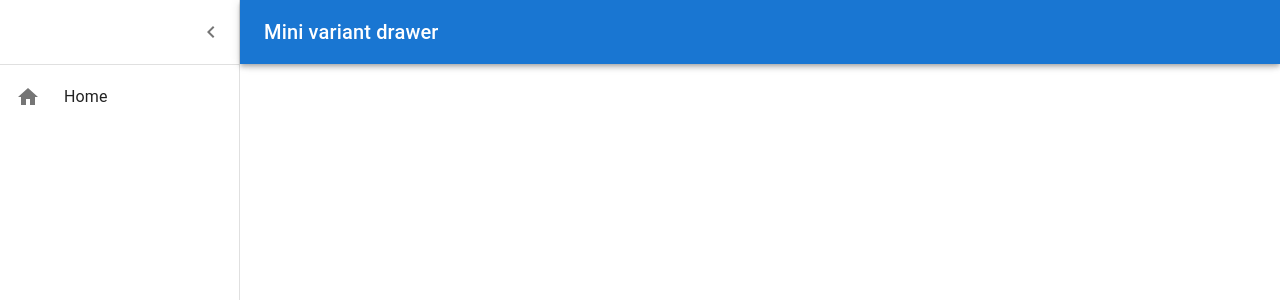
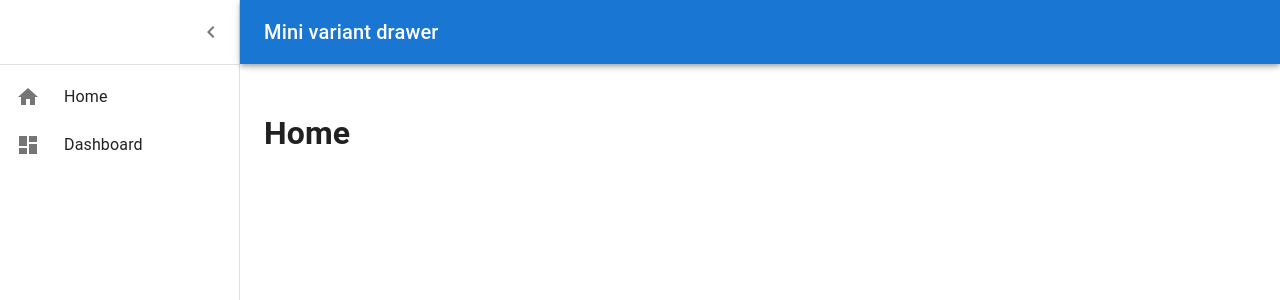
Before and after one commit to PongsathornUtsa/kucertV2, a React (Vite) app in the folder frontend/: page / in a window 1280 px wide. Both pictures are taken after a click on the button 32 px from the left and 32 px from the top of the page. Shown: the top 300 px of the page. Built offline with nearby package versions, Linux system fonts and the light colour scheme; the HTML template or start-up script is replaced by a standard one.

Commit message:
add route

```diff
--- a/frontend/src/App.tsx
+++ b/frontend/src/App.tsx
@@ -1,6 +1,7 @@
 import { BrowserRouter, Routes, Route } from 'react-router-dom';
 import Drawers from "./components/drawers/Drawer";
 import Home from './pages/home/Home';
+import Dashboard from './pages/dashboard/Dashboard';
 
 function App() {
   return (
@@ -8,6 +9,7 @@ function App() {
       <Drawers>
         <Routes>
           <Route path="/" element={<Home />} />
+          <Route path="/dashboard" element={<Dashboard />} />
         </Routes>
       </Drawers >
     </BrowserRouter>
--- a/frontend/src/components/drawers/Drawer.tsx
+++ b/frontend/src/components/drawers/Drawer.tsx
@@ -16,8 +16,7 @@ import ListItem from "@mui/material/ListItem";
 import ListItemButton from "@mui/material/ListItemButton";
 import ListItemIcon from "@mui/material/ListItemIcon";
 import ListItemText from "@mui/material/ListItemText";
-import InboxIcon from "@mui/icons-material/MoveToInbox";
-import MailIcon from "@mui/icons-material/Mail";
+import DashboardIcon from '@mui/icons-material/Dashboard';
 import HomeIcon from '@mui/icons-material/Home';
 import { Link } from 'react-router-dom';
 
@@ -143,11 +142,40 @@ const Drawers = ({ children }: { children: React.ReactNode }) => {
                             <ListItemText primary="Home" sx={{ opacity: open ? 1 : 0 }} />
                         </ListItemButton>
                     </ListItem>
-                    {/* Other items (Starred, Send email, Drafts, etc.) */}
+
+                    {/* Dashboard item */}
+                    <ListItem disablePadding sx={{ display: 'block' }}>
+                        <ListItemButton component={Link} to="/dashboard">
+                            <ListItemIcon sx={{ minWidth: 0, mr: open ? 3 : 'auto', justifyContent: 'center' }}>
+                                <DashboardIcon />
+                            </ListItemIcon>
+                            <ListItemText primary="Dashboard" sx={{ opacity: open ? 1 : 0 }} />
+                        </ListItemButton>
+                    </ListItem>
+
+                    {/* Other items (placeholders) */}
+                    {/* <ListItem disablePadding sx={{ display: 'block' }}>
+                        <ListItemButton>
+                            <ListItemIcon sx={{ minWidth: 0, mr: open ? 3 : 'auto', justifyContent: 'center' }}>
+                                <MailIcon />
+                            </ListItemIcon>
+                            <ListItemText primary="Mail" sx={{ opacity: open ? 1 : 0 }} />
+                        </ListItemButton>
+                    </ListItem>
+                    <ListItem disablePadding sx={{ display: 'block' }}>
+                        <ListItemButton>
+                            <ListItemIcon sx={{ minWidth: 0, mr: open ? 3 : 'auto', justifyContent: 'center' }}>
+                                <StarIcon />
+                            </ListItemIcon>
+                            <ListItemText primary="Starred" sx={{ opacity: open ? 1 : 0 }} />
+                        </ListItemButton>
+                    </ListItem> */}
+                    {/* Add more items as needed */}
                 </List>
 
             </Drawer>
             <Box component="main" sx={{ flexGrow: 1, p: 3 }}>
+                <DrawerHeader />
                 {children}
             </Box>
         </Box>
--- /dev/null
+++ b/frontend/src/pages/dashboard/Dashboard.tsx
@@ -0,0 +1,7 @@
+const Dashboard = () => {
+  return (
+    <div>Dashboard</div>
+  )
+}
+
+export default Dashboard
--- a/frontend/src/pages/home/Home.tsx
+++ b/frontend/src/pages/home/Home.tsx
@@ -1,6 +1,11 @@
+import Typography from '@mui/material/Typography';
+import Box from '@mui/material/Box';
+
 const Home = () => {
   return (
-    <div>Homes</div>
+    <Box sx={{display : 'flex'}}>
+      <h1>Home</h1>
+    </Box>
   )
 }
 
```
